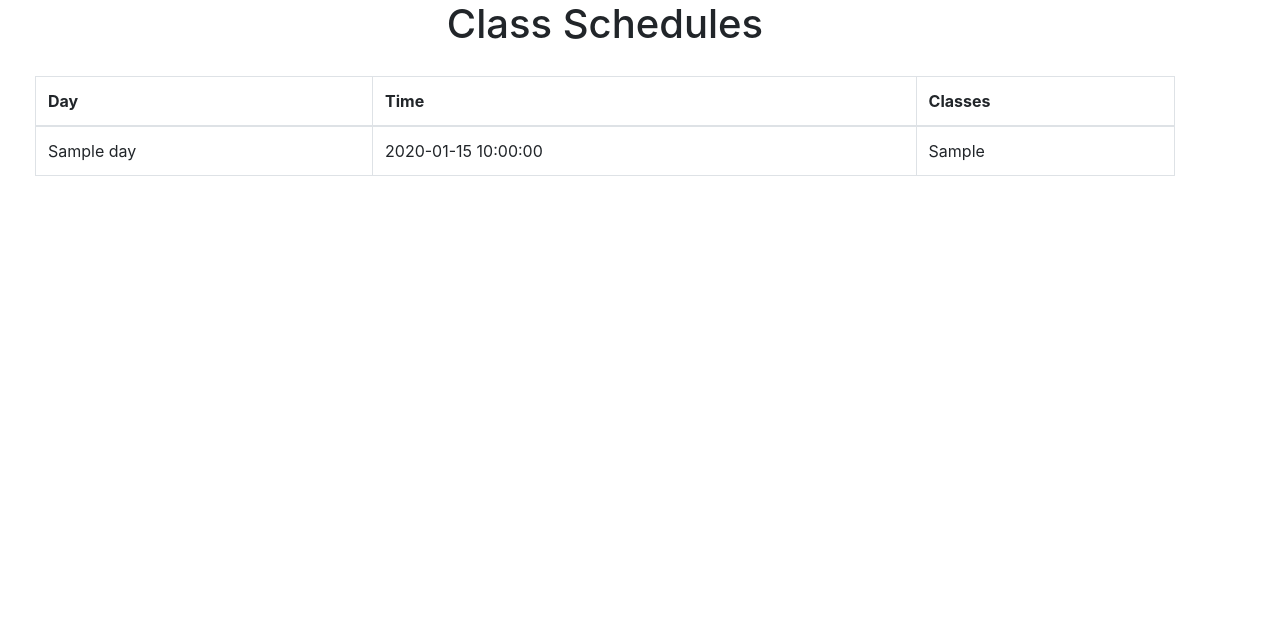
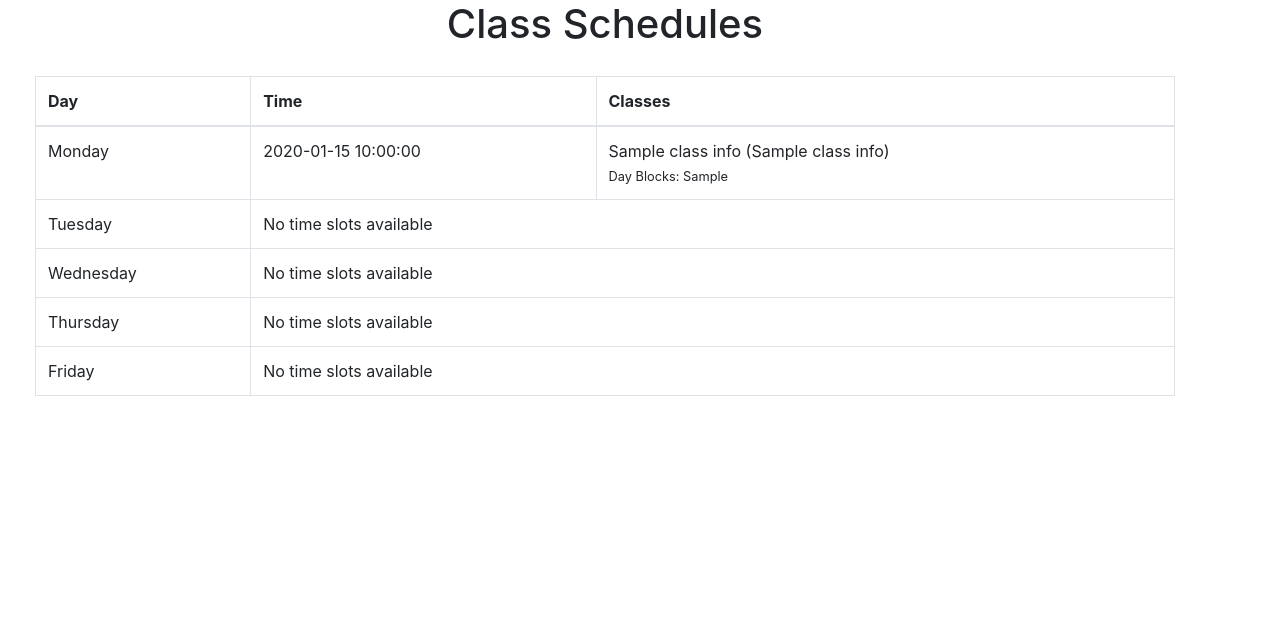
Before and after one commit to MA0610/SchedulingWebsite, a Flask app: template templates/schedules.html in a window 1280 px wide. Shown: the part 76-712 px from the top of the page. Run offline with Flask 3, Linux system fonts and the light colour scheme; the template is opened without the code that fills it: most values are stand-ins (such as "Sample title", 1, 10 or a date in 2020); some libraries are stand-ins or nearby versions.

Commit message:
updated visualization to include dayblock with class info

```diff
--- a/templates/schedules.html
+++ b/templates/schedules.html
@@ -30,20 +30,30 @@
                     </tr>
                 </thead>
                 <tbody>
-                    {% for day, time_slots in schedules.items() %}
-                        {% for time_slot in time_slots %}
+                    {% for day in ["Monday", "Tuesday", "Wednesday", "Thursday", "Friday"] %}
+                        {% if schedules[day] %}
+                            {% for time_slot in schedules[day].time_slots %}
                                 <tr>
                                     <td>{{ day }}</td>
                                     <td>{{ time_slot.time }}</td>
                                     <td>
                                         {% if time_slot.classes %}
-                                        {{ time_slot.classes | join(', ') }}
+                                            {% for class_info in time_slot.classes %}
+                                                {{ class_info.class_name }} ({{ class_info.professor_name }})<br>
+                                                <small>Day Blocks: {{ class_info.day_blocks }}</small><br>
+                                            {% endfor %}
                                         {% else %}
                                             No classes scheduled
                                         {% endif %}
                                     </td>
                                 </tr>
                             {% endfor %}
+                        {% else %}
+                            <tr>
+                                <td>{{ day }}</td>
+                                <td colspan="2">No time slots available</td>
+                            </tr>
+                        {% endif %}
                     {% endfor %}
                 </tbody>
             </table>
```
Lines whose indentation alone changed are shown as unchanged.
